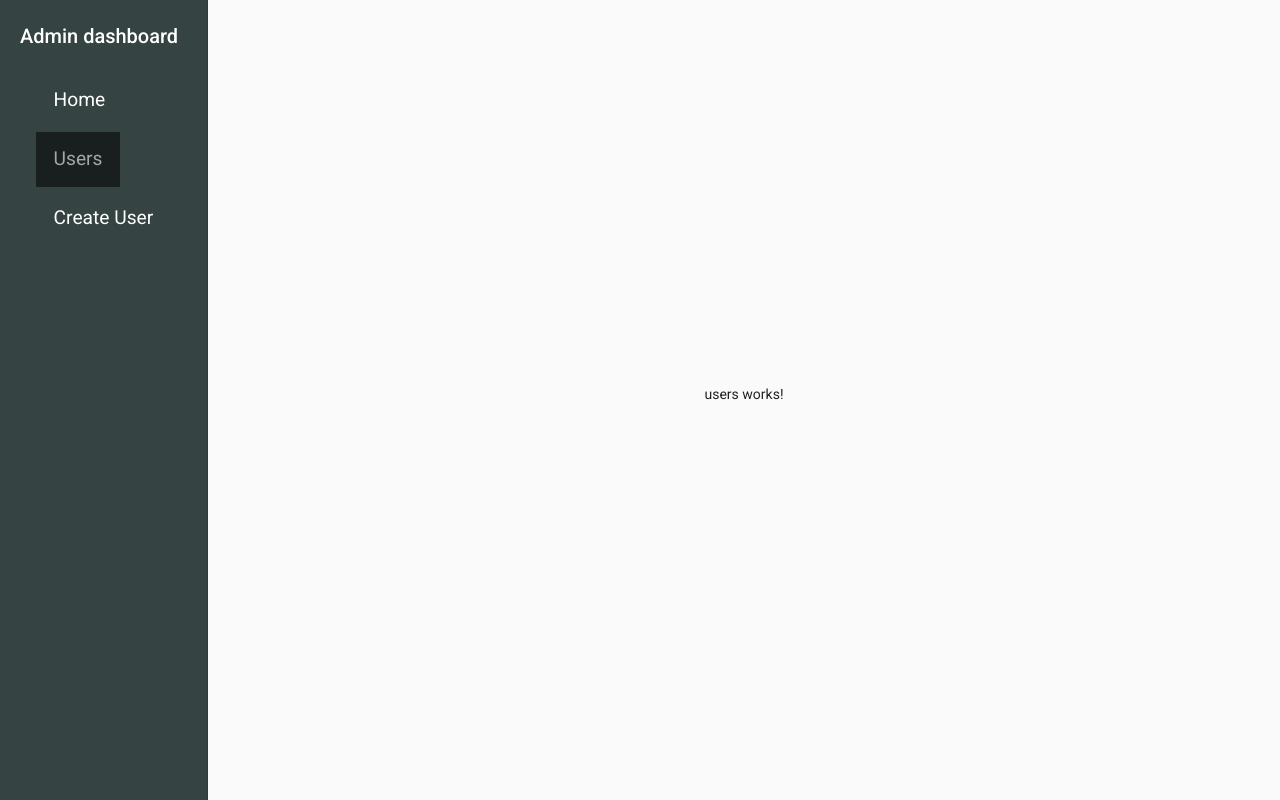
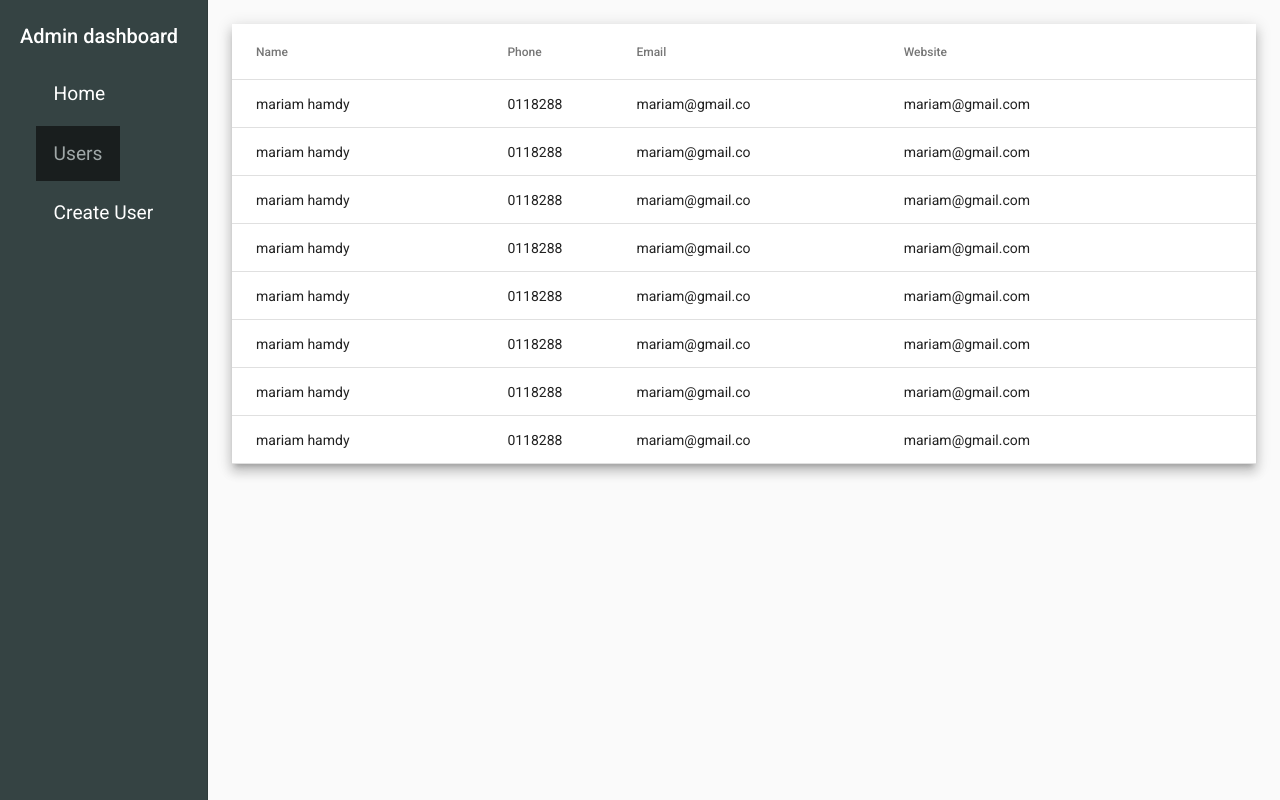
Before and after one commit to mariam-hamdy/admin-dashboard, an Angular app: page /users in a window 1280 px wide. Built offline with nearby package versions, Linux system fonts and the light colour scheme.

Commit message:
Add files via upload

```diff
--- a/src/app/app.module.ts
+++ b/src/app/app.module.ts
@@ -10,6 +10,7 @@ import { AngularMaterialModule } from './shared/angular-material.module';
 import { BrowserAnimationsModule } from '@angular/platform-browser/animations';
 import { UsersComponent } from './components/users/users.component';
 import { UserCreateComponent } from './components/user-create/user-create.component';
+import { HttpClientModule } from '@angular/common/http';
 
 @NgModule({
   declarations: [
@@ -24,7 +25,8 @@ import { UserCreateComponent } from './components/user-create/user-create.compon
     FormsModule,
     AppRoutingModule,
     AngularMaterialModule,
-    BrowserAnimationsModule
+    BrowserAnimationsModule,
+    HttpClientModule
   ],
   providers: [],
   bootstrap: [AppComponent]
--- a/src/app/components/sidenav/sidenav.component.css
+++ b/src/app/components/sidenav/sidenav.component.css
@@ -4,10 +4,7 @@
 }
 
 .example-sidenav-content {
-  display: flex;
-  height: 100%;
-  align-items: center;
-  justify-content: center;
+  margin: 1.5rem;
 }
 
 .example-sidenav {
@@ -21,6 +18,7 @@
   color: #ffffff;
   font-size: 1.2rem;
   padding: 1.1rem;
+  margin-bottom: .7rem;
 
 }
 mat-list-item {
--- a/src/app/components/users/users.component.css
+++ b/src/app/components/users/users.component.css
@@ -0,0 +1,3 @@
+table {
+  width: 100%;
+}
--- a/src/app/components/users/users.component.html
+++ b/src/app/components/users/users.component.html
@@ -1 +1,32 @@
-<p>users works!</p>
+<table mat-table [dataSource]="dataSource" class="mat-elevation-z8">
+
+  <!--- Note that these columns can be defined in any order.
+        The actual rendered columns are set as a property on the row definition" -->
+
+  <!-- Name Column -->
+  <ng-container matColumnDef="name">
+    <th mat-header-cell *matHeaderCellDef> Name </th>
+    <td mat-cell *matCellDef="let element"> {{element.name}} </td>
+  </ng-container>
+
+  <!-- Phone Column -->
+  <ng-container matColumnDef="phone">
+    <th mat-header-cell *matHeaderCellDef> Phone </th>
+    <td mat-cell *matCellDef="let element"> {{element.phone}} </td>
+  </ng-container>
+
+  <!-- Email Column -->
+  <ng-container matColumnDef="email">
+    <th mat-header-cell *matHeaderCellDef> Email </th>
+    <td mat-cell *matCellDef="let element"> {{element.email}} </td>
+  </ng-container>
+
+
+  <ng-container matColumnDef="website">
+    <th mat-header-cell *matHeaderCellDef> Website </th>
+    <td mat-cell *matCellDef="let element"> {{element.website}} </td>
+  </ng-container>
+
+  <tr mat-header-row *matHeaderRowDef="displayedColumns"></tr>
+  <tr mat-row *matRowDef="let row; columns: displayedColumns;"></tr>
+</table>
--- a/src/app/components/users/users.component.ts
+++ b/src/app/components/users/users.component.ts
@@ -1,4 +1,7 @@
 import { Component, OnInit } from '@angular/core';
+import { IUser } from 'src/app/models/user';
+import { UserService } from 'src/app/services/user.service';
+
 
 @Component({
   selector: 'app-users',
@@ -7,9 +10,24 @@ import { Component, OnInit } from '@angular/core';
 })
 export class UsersComponent implements OnInit {
 
-  constructor() { }
+  users: IUser[]= [
+    {id: 1, name: 'mariam hamdy', phone: '0118288', email: 'mariam@gmail.co', website: 'mariam@gmail.com'},
+    {id: 2, name: 'mariam hamdy', phone: '0118288', email: 'mariam@gmail.co', website: 'mariam@gmail.com'},
+    {id: 3, name: 'mariam hamdy', phone: '0118288', email: 'mariam@gmail.co', website: 'mariam@gmail.com'},
+    {id: 4, name: 'mariam hamdy', phone: '0118288', email: 'mariam@gmail.co', website: 'mariam@gmail.com'},
+    {id: 5, name: 'mariam hamdy', phone: '0118288', email: 'mariam@gmail.co', website: 'mariam@gmail.com'},
+    {id: 5, name: 'mariam hamdy', phone: '0118288', email: 'mariam@gmail.co', website: 'mariam@gmail.com'},
+    {id: 5, name: 'mariam hamdy', phone: '0118288', email: 'mariam@gmail.co', website: 'mariam@gmail.com'},
+    {id: 5, name: 'mariam hamdy', phone: '0118288', email: 'mariam@gmail.co', website: 'mariam@gmail.com'}
+  ];
+
+  displayedColumns: string[] = ['name', 'phone', 'email', 'website'];
+  dataSource = this.users;
+  constructor(private userService: UserService) { }
 
   ngOnInit(): void {
+
   }
 
+
 }
--- /dev/null
+++ b/src/app/models/user.ts
@@ -0,0 +1,7 @@
+export interface IUser {
+    id: number;
+    name: string;
+    phone: string;
+    email: string;
+    website: string;
+}
--- /dev/null
+++ b/src/app/services/user.service.ts
@@ -0,0 +1,28 @@
+import { HttpClient } from '@angular/common/http';
+import { Injectable } from '@angular/core';
+import { Subject } from 'rxjs';
+import { environment } from 'src/environments/environment';
+import { IUser } from '../models/user';
+
+@Injectable({
+  providedIn: 'root'
+})
+export class UserService {
+
+  users: IUser[]=[];
+  userSubject = new Subject<IUser[]>();
+
+  constructor(private http: HttpClient) { }
+
+  getUsers() {
+    this.http.get(environment.serverUrl+'users').subscribe((data) => {
+      this.users= data as IUser[];
+    });
+
+  }
+
+  getUserSubject(){
+    console.log(this.users);
+  }
+
+}
--- a/src/environments/environment.ts
+++ b/src/environments/environment.ts
@@ -3,7 +3,8 @@
 // The list of file replacements can be found in `angular.json`.
 
 export const environment = {
-  production: false
+  production: false,
+  serverUrl : "https://jsonplaceholder.typicode.com/"
 };
 
 /*
```
